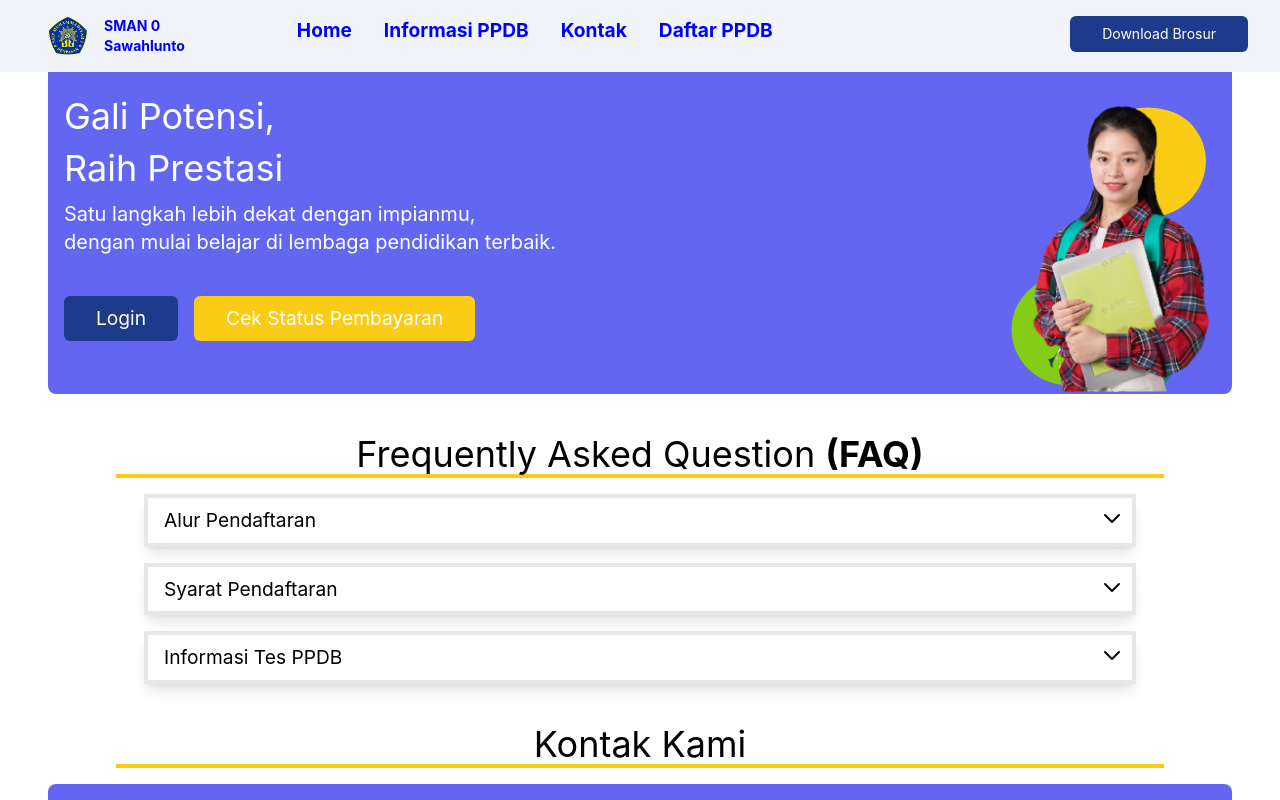
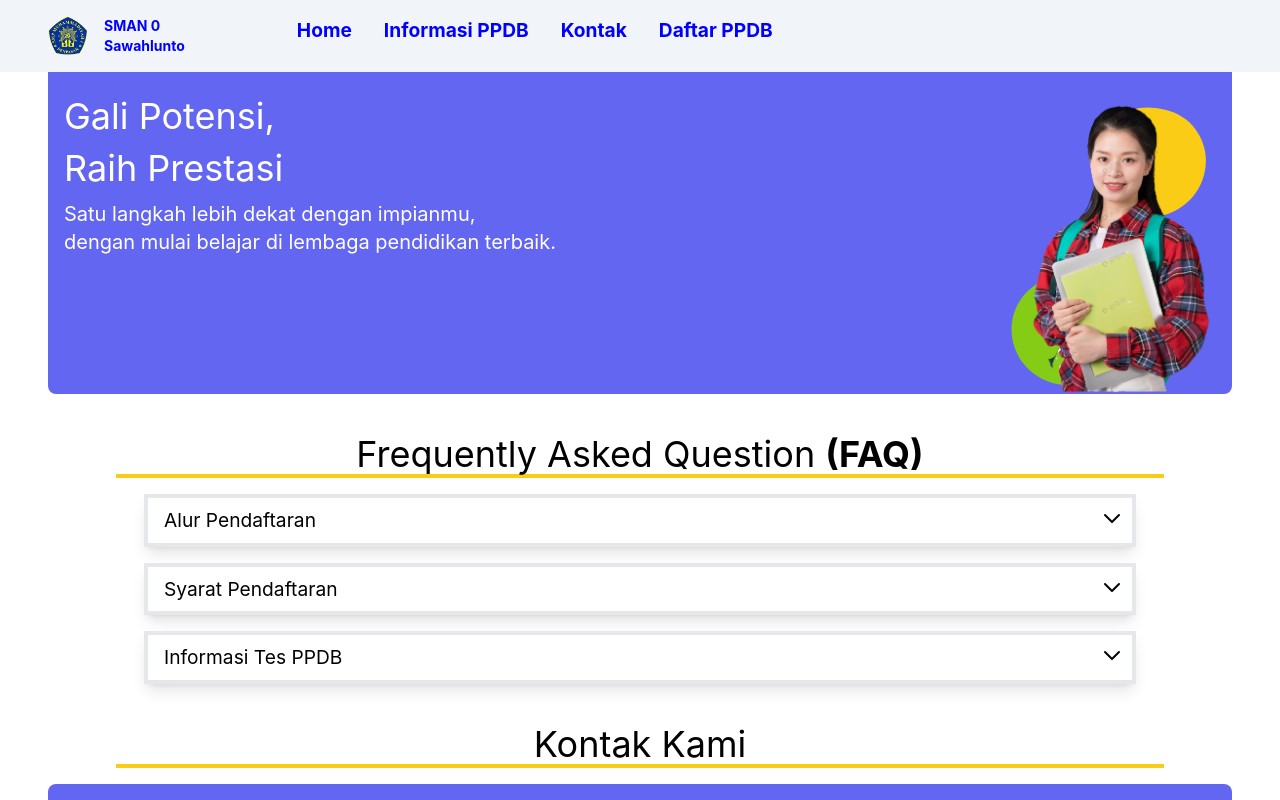
Before and after one commit to harymunli/PPDB-Website-Example, a Next.js app: page / in a window 1280 px wide. Shown: the top 800 px of the page. Built offline with nearby package versions, Linux system fonts and the light colour scheme.

Commit message:
comment unfinished feature

```diff
--- a/components/Navbar.js
+++ b/components/Navbar.js
@@ -39,9 +39,9 @@ export default class Navbar extends React.Component {
 
                     <div class="grid grid-cols-3">
                        <Menu_Navbar mpage={this.props.page}/>
-                        <div class="mr-4">
+                        {/* <div class="mr-4">
                             <button class="float-right rounded-md grid bg-blue-900 hover:bg-blue-700 duration-700 text-white p-2 px-8 text-sm ease-in-out">Download Brosur</button>
-                        </div>
+                        </div> */}
                     </div>
             </div>
         )
--- a/pages/index.js
+++ b/pages/index.js
@@ -21,10 +21,10 @@ export default function Home() {
                 <p> dengan mulai belajar di lembaga pendidikan terbaik. </p>
             </div>
 
-            <div className="space-x-4 mt-10">
+            {/* <div className="space-x-4 mt-10">
                 <button className="bg-blue-900 hover:bg-blue-700 p-2 px-8 rounded-md">Login</button>
                 <button className="bg-yellow-400 hover:bg-yellow-300 p-2 px-8 rounded-md">Cek Status Pembayaran</button>
-            </div>
+            </div> */}
         </div>
         <div className="relative">
             <img className="absolute top-0 right-0" src="assets/blob-kuning.svg" alt="blob blob-kuning" width="130" height="130"></img>
```
